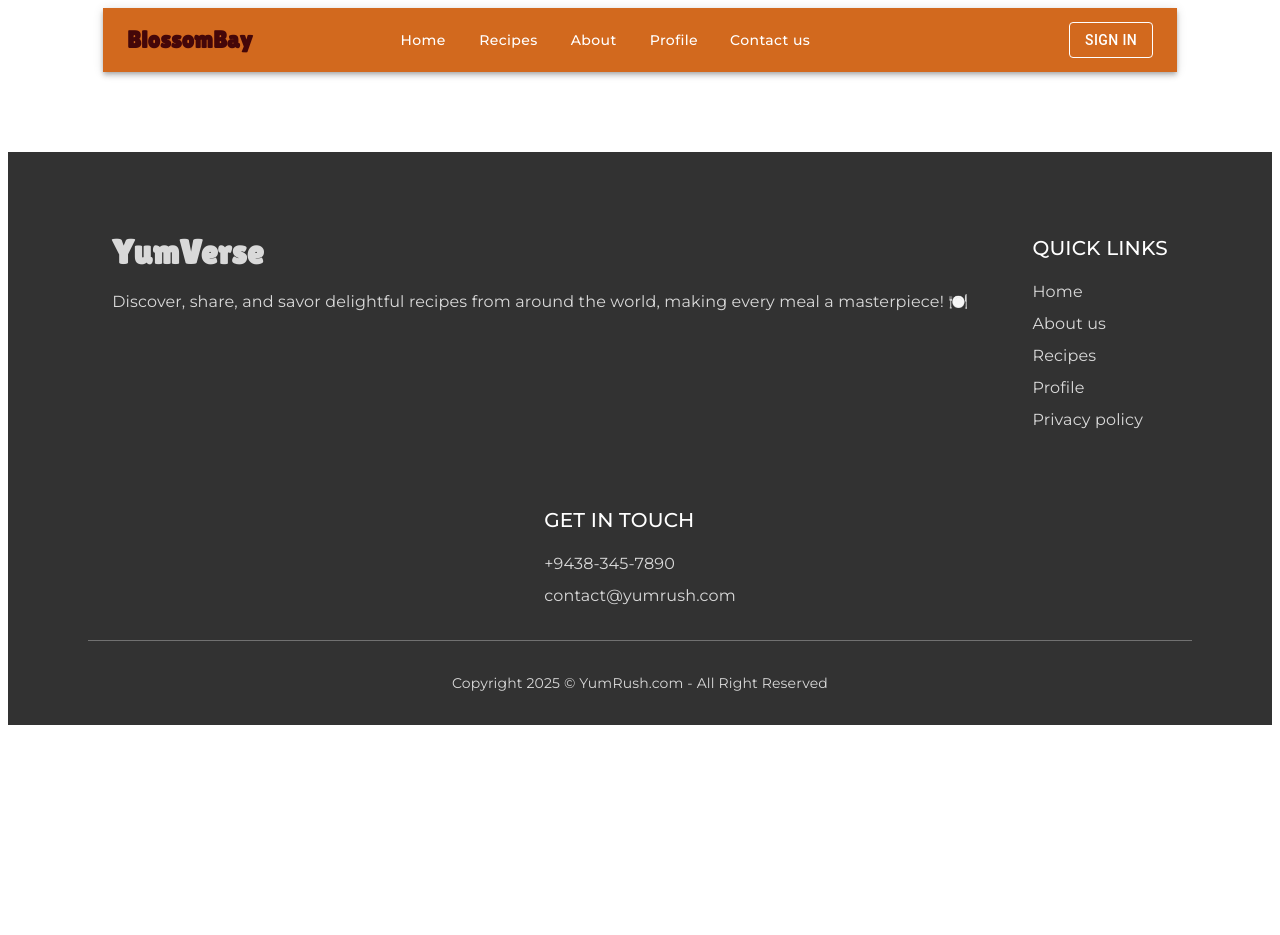
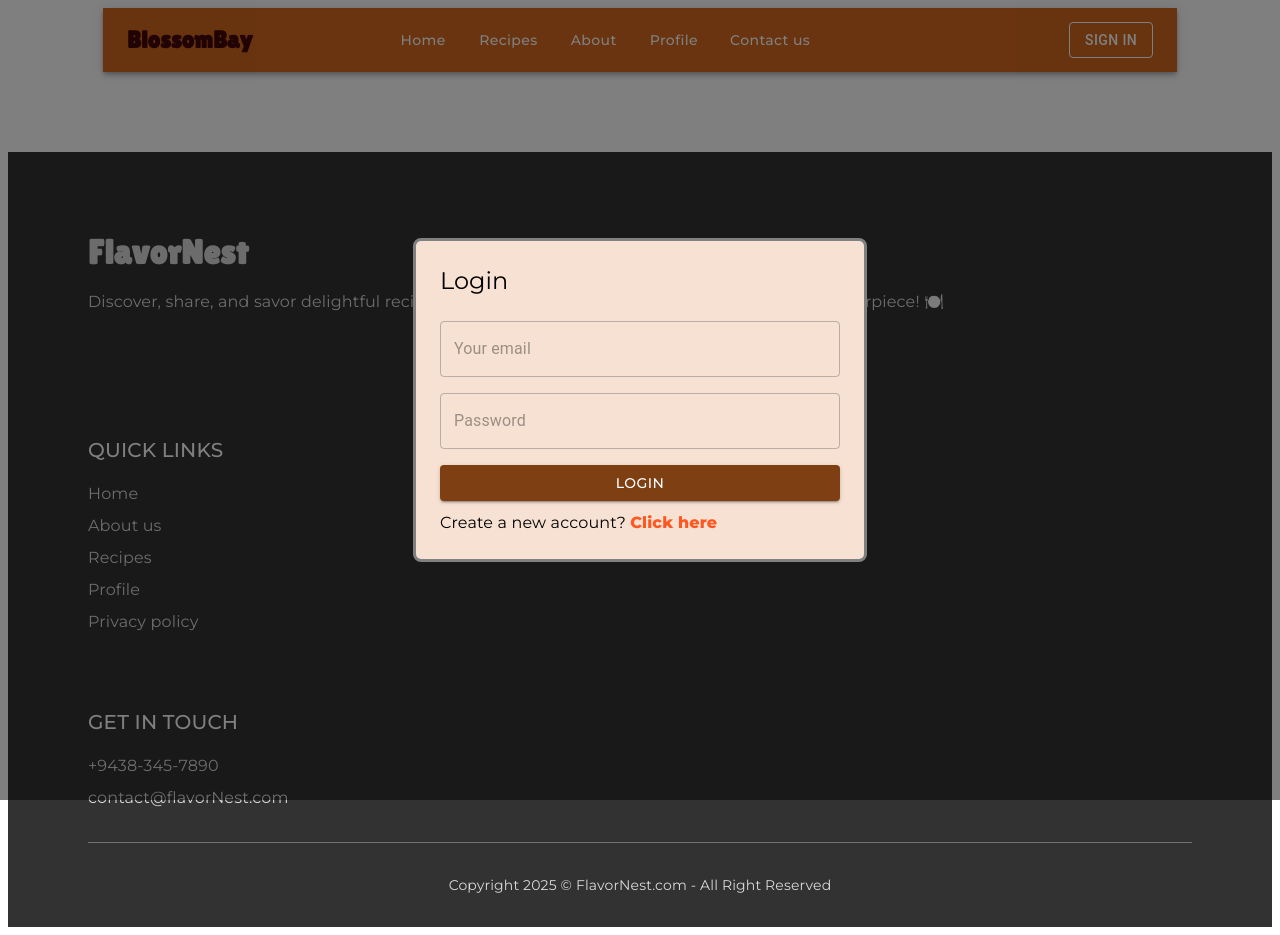
Before and after one commit to yehaniharshika/recipe-sharing-platform-treinetic-practical-assignment, a React (Vite) app: page /myOrders in a window 1280 px wide. Both pictures are taken after a click on the button "SIGN IN". Before the commit the page ends 800 px from the top, so only its background shows below. Built offline with nearby package versions, Linux system fonts and the light colour scheme; some icons are missing.

Commit message:
create login signup

```diff
--- a/src/App.tsx
+++ b/src/App.tsx
@@ -12,7 +12,7 @@ function App() {
 
     return (
         <>
-            {showLogin ? <LoginPopup setShowLogin={setShowLogin} /> : <></>}
+
             <div className="app">
                 <NavigationBar setShowLogin={setShowLogin}/>
                 <Routes>
--- a/src/components/Footer/Footer.tsx
+++ b/src/components/Footer/Footer.tsx
@@ -1,54 +1,88 @@
-
-import { Box, Typography, Grid, Divider, IconButton, Stack } from '@mui/material';
-import FacebookIcon from '@mui/icons-material/Facebook';
-import TwitterIcon from '@mui/icons-material/Twitter';
-import LinkedInIcon from '@mui/icons-material/LinkedIn';
+import { Box, Typography, Stack, IconButton, Divider } from "@mui/material";
+import FacebookIcon from "@mui/icons-material/Facebook";
+import TwitterIcon from "@mui/icons-material/Twitter";
+import LinkedInIcon from "@mui/icons-material/LinkedIn";
 
 const Footer = () => {
   return (
-    <Box sx={{ backgroundColor: '#323232', color: '#d9d9d9', pt: 10, pb: 4, px: { xs: 4, md: 10 }, mt: 10 }}>
-      <Grid container spacing={8} justifyContent="center">
+    <Box
+      sx={{
+        backgroundColor: "#323232",
+        color: "#d9d9d9",
+        pt: 10,
+        pb: 4,
+        px: { xs: 4, md: 10 },
+        mt: 10,
+      }}
+    >
+      <Box
+        sx={{
+          display: "flex",
+          flexWrap: "wrap",
+          justifyContent: "center",
+          gap: 8,
+        }}
+      >
         {/* Left Section */}
-        <Grid item xs={12} md={6}>
-          <Typography variant="h4" fontWeight="bold" fontFamily="'Lilita One', cursive">
-           YumVerse
+        <Box sx={{ flex: "1 1 100%", md: "1 1 50%" }}>
+          <Typography
+            variant="h4"
+            fontWeight="bold"
+            fontFamily="'Lilita One', cursive"
+          >
+            FlavorNest
           </Typography>
           <Typography mt={2} fontFamily="'Montserrat', sans-serif">
-          Discover, share, and savor delightful recipes from around the world, making every meal a masterpiece! 🍽️
+            Discover, share, and savor delightful recipes from around the world,
+            making every meal a masterpiece! 🍽️
           </Typography>
           <Stack direction="row" spacing={2} mt={2}>
-            <IconButton sx={{ color: '#d9d9d9' }}>
+            <IconButton sx={{ color: "#d9d9d9" }}>
               <FacebookIcon />
             </IconButton>
-            <IconButton sx={{ color: '#d9d9d9' }}>
+            <IconButton sx={{ color: "#d9d9d9" }}>
               <TwitterIcon />
             </IconButton>
-            <IconButton sx={{ color: '#d9d9d9' }}>
+            <IconButton sx={{ color: "#d9d9d9" }}>
               <LinkedInIcon />
             </IconButton>
           </Stack>
-        </Grid>
+        </Box>
 
         {/* Center Section */}
-        <Grid item xs={12} sm={6} md={3}>
-          <Typography variant="h6" color="white" fontFamily="'Montserrat', sans-serif">
+        <Box sx={{ flex: "1 1 100%", sm: "1 1 50%", md: "1 1 25%" }}>
+          <Typography
+            variant="h6"
+            color="white"
+            fontFamily="'Montserrat', sans-serif"
+          >
             QUICK LINKS
           </Typography>
           <Box mt={2}>
-            {['Home', 'About us', 'Recipes', 'Profile','Privacy policy'].map((item, index) => (
-              <Typography
-                key={index}
-                sx={{ cursor: 'pointer', mb: 1, fontFamily: 'Montserrat, sans-serif' }}
-              >
-                {item}
-              </Typography>
-            ))}
+            {["Home", "About us", "Recipes", "Profile", "Privacy policy"].map(
+              (item, index) => (
+                <Typography
+                  key={index}
+                  sx={{
+                    cursor: "pointer",
+                    mb: 1,
+                    fontFamily: "Montserrat, sans-serif",
+                  }}
+                >
+                  {item}
+                </Typography>
+              )
+            )}
           </Box>
-        </Grid>
+        </Box>
 
         {/* Right Section */}
-        <Grid item xs={12} sm={6} md={3}>
-          <Typography variant="h6" color="white" fontFamily="'Montserrat', sans-serif">
+        <Box sx={{ flex: "1 1 100%", sm: "1 1 50%", md: "1 1 25%" }}>
+          <Typography
+            variant="h6"
+            color="white"
+            fontFamily="'Montserrat', sans-serif"
+          >
             GET IN TOUCH
           </Typography>
           <Box mt={2}>
@@ -56,14 +90,14 @@ const Footer = () => {
               +9438-345-7890
             </Typography>
             <Typography fontFamily="'Montserrat', sans-serif">
-              contact@yumrush.com
+              contact@flavorNest.com
             </Typography>
           </Box>
-        </Grid>
-      </Grid>
+        </Box>
+      </Box>
 
       {/* Divider */}
-      <Divider sx={{ my: 4, backgroundColor: 'grey' }} />
+      <Divider sx={{ my: 4, backgroundColor: "grey" }} />
 
       {/* Copyright */}
       <Typography
@@ -71,7 +105,7 @@ const Footer = () => {
         variant="body2"
         fontFamily="'Montserrat', sans-serif"
       >
-        Copyright 2025 © YumRush.com - All Right Reserved
+        Copyright 2025 © FlavorNest.com - All Right Reserved
       </Typography>
     </Box>
   );
--- /dev/null
+++ b/src/components/LoginPopup/LoginPopup.css
@@ -0,0 +1,3 @@
+.field {
+    font-family: "Montserrat", sans-serif;
+}
--- a/src/components/LoginPopup/LoginPopup.tsx
+++ b/src/components/LoginPopup/LoginPopup.tsx
@@ -1,6 +1,13 @@
 import React, { useState } from "react";
-import { Box, Button, TextField, Typography, Checkbox, FormControlLabel, IconButton } from "@mui/material";
+import {
+  Box,
+  Button,
+  TextField,
+  Typography,
+  IconButton,
+} from "@mui/material";
 import CloseIcon from "@mui/icons-material/Close";
+import "./LoginPopup.css";
 
 interface LoginPopupProps {
   setShowLogin: (show: boolean) => void;
@@ -32,21 +39,32 @@ const LoginPopup: React.FC<LoginPopupProps> = ({ setShowLogin }) => {
         display: "flex",
         justifyContent: "center",
         alignItems: "center",
+        zIndex: 2000,
+        fontFamily: "Montserrat", // Ensures the font is applied throughout the popup
       }}
     >
       <Box
         sx={{
-                    backgroundColor: "white",
+          backgroundColor: "#f6e1d2",
           padding: 3,
           borderRadius: 2,
           width: 400,
           display: "flex",
           flexDirection: "column",
           gap: 2,
+          border:3,
+          borderColor: "gray",
+          fontFamily: "Montserrat, sans-serif"
+
         }}
       >
         <Box sx={{ display: "flex", justifyContent: "space-between" }}>
-                    <Typography variant="h5">{currState}</Typography>
+          <Typography
+            variant="h5"
+            sx={{ fontFamily: "Montserrat, sans-serif" }}
+          >
+            {currState}
+          </Typography>
           <IconButton onClick={() => setShowLogin(false)}>
             <CloseIcon />
           </IconButton>
@@ -56,64 +74,75 @@ const LoginPopup: React.FC<LoginPopupProps> = ({ setShowLogin }) => {
           {currState === "Sign Up" && (
             <TextField
               name="name"
-                            label="Your name"
+              placeholder="Your name"
+              className="field"
               onChange={onChangeHandler}
               value={data.name}
               fullWidth
-                            required
-                            sx={{ marginBottom: 2 }}
+              sx={{
+                marginBottom: 2,
+                fontFamily: "Montserrat, sans-serif",
+                fontWeight: "bold",
+              }}
             />
           )}
 
           <TextField
             name="email"
-                        label="Your email"
+            placeholder="Your email"
+            className="field"
             onChange={onChangeHandler}
             value={data.email}
             type="email"
             fullWidth
-                        required
-                        sx={{ marginBottom: 2 }}
+            sx={{
+              marginBottom: 2,
+              fontFamily: "Montserrat, sans-serif",
+            }}
           />
 
           <TextField
             name="password"
-                        label="Password"
+            placeholder="Password"
             onChange={onChangeHandler}
             value={data.password}
+            className="field"
             type="password"
             fullWidth
-                        required
-                        sx={{ marginBottom: 2 }}
+            sx={{
+              marginBottom: 2,
+              fontFamily: "Montserrat, sans-serif",
+            }}
           />
 
-                    <Button type="submit" variant="contained" fullWidth>
+          <Button
+            type="submit"
+            variant="contained"
+            fullWidth
+            sx={{
+              fontFamily: "Montserrat, sans-serif",
+              backgroundColor: "#7e3f12",
+            }}
+          >
             {currState === "Sign Up" ? "Create account" : "Login"}
           </Button>
 
-                    <Box sx={{ display: "flex", alignItems: "center", gap: 1 }}>
-                        <FormControlLabel
-                            control={<Checkbox required />}
-                            label="By continuing, I agree to the terms of use & privacy policy."
-                        />
-                    </Box>
-
           {currState === "Login" ? (
-                        <Typography>
+            <Typography sx={{ fontFamily: "Montserrat, sans-serif" ,marginTop:"10px"}}>
               Create a new account?{" "}
               <span
                 onClick={() => setCurrState("Sign Up")}
-                                style={{ color: "#FF5722", cursor: "pointer" }}
+                style={{ color: "#FF5722", fontWeight: "800",cursor: "pointer" }}
               >
                 Click here
               </span>
             </Typography>
           ) : (
-                        <Typography>
+            <Typography sx={{ fontFamily: "Montserrat, sans-serif" ,marginTop:"10px"}}>
               Already have an account?{" "}
               <span
                 onClick={() => setCurrState("Login")}
-                                style={{ color: "#FF5722", cursor: "pointer" }}
+                style={{ color: "#FF5722", cursor: "pointer",fontWeight: "800" }}
               >
                 Login here
               </span>
--- a/src/components/NavigationBar/NavigationBar.tsx
+++ b/src/components/NavigationBar/NavigationBar.tsx
@@ -1,3 +1,4 @@
+import { useState } from "react";
 import { Link } from "react-router-dom";
 import {
   AppBar,
@@ -15,6 +16,7 @@ import {
 import { Menu as MenuIcon, RestaurantMenu } from "@mui/icons-material";
 import FavoriteIcon from '@mui/icons-material/Favorite';
 import AddCardIcon from '@mui/icons-material/AddCard';
+import LoginPopup from "../LoginPopup/LoginPopup";
 
 interface NavigationBarProps {
   setShowLogin?: (value: ((prevState: boolean) => boolean) | boolean) => void;
@@ -22,6 +24,8 @@ interface NavigationBarProps {
 
 const NavigationBar = ({ setShowLogin }: NavigationBarProps) => {
   const isMobile = useMediaQuery("(max-width:780px)");
+  const [openLoginPopup, setOpenLoginPopup] = useState(false); // State to control LoginPopup visibility
+  const [openDrawer, setOpenDrawer] = useState(false); // State to control Drawer visibility
 
   const menuItems = [
     { label: "Home", href: "/" },
@@ -35,7 +39,7 @@ const NavigationBar = ({ setShowLogin }: NavigationBarProps) => {
     <Box sx={{ width: 250 }} role="presentation">
       <List>
         {menuItems.map((item) => (
-          <ListItem  key={item.label} component="a" href={item.href}>
+          <ListItem key={item.label} component={Link} to={item.href}>
             <ListItemText primary={item.label} />
           </ListItem>
         ))}
@@ -67,7 +71,8 @@ const NavigationBar = ({ setShowLogin }: NavigationBarProps) => {
               {menuItems.map((item) => (
                 <Button
                   key={item.label}
-                  href={item.href}
+                  component={Link}
+                  to={item.href}
                   sx={{
                     color: "white",
                     textTransform: "none",
@@ -93,13 +98,14 @@ const NavigationBar = ({ setShowLogin }: NavigationBarProps) => {
             <Button
               variant="outlined"
               sx={{ color: "white", borderColor: "white" }}
+              onClick={() => setOpenLoginPopup(true)} // Show LoginPopup when button clicked
             >
               Sign In
             </Button>
 
             {/* Mobile Menu Icon */}
             {isMobile && (
-              <IconButton color="inherit">
+              <IconButton color="inherit" onClick={() => setOpenDrawer(!openDrawer)}>
                 <MenuIcon />
               </IconButton>
             )}
@@ -108,9 +114,12 @@ const NavigationBar = ({ setShowLogin }: NavigationBarProps) => {
       </AppBar>
 
       {/* Drawer for Mobile */}
-      <Drawer anchor="right" open={false} onClose={() => {}}>
+      <Drawer anchor="right" open={openDrawer} onClose={() => setOpenDrawer(false)}>
         {drawer}
       </Drawer>
+
+      {/* Login Popup */}
+      {openLoginPopup && <LoginPopup setShowLogin={setOpenLoginPopup} />}
     </>
   );
 };
```
Lines whose indentation alone changed are shown as unchanged.
